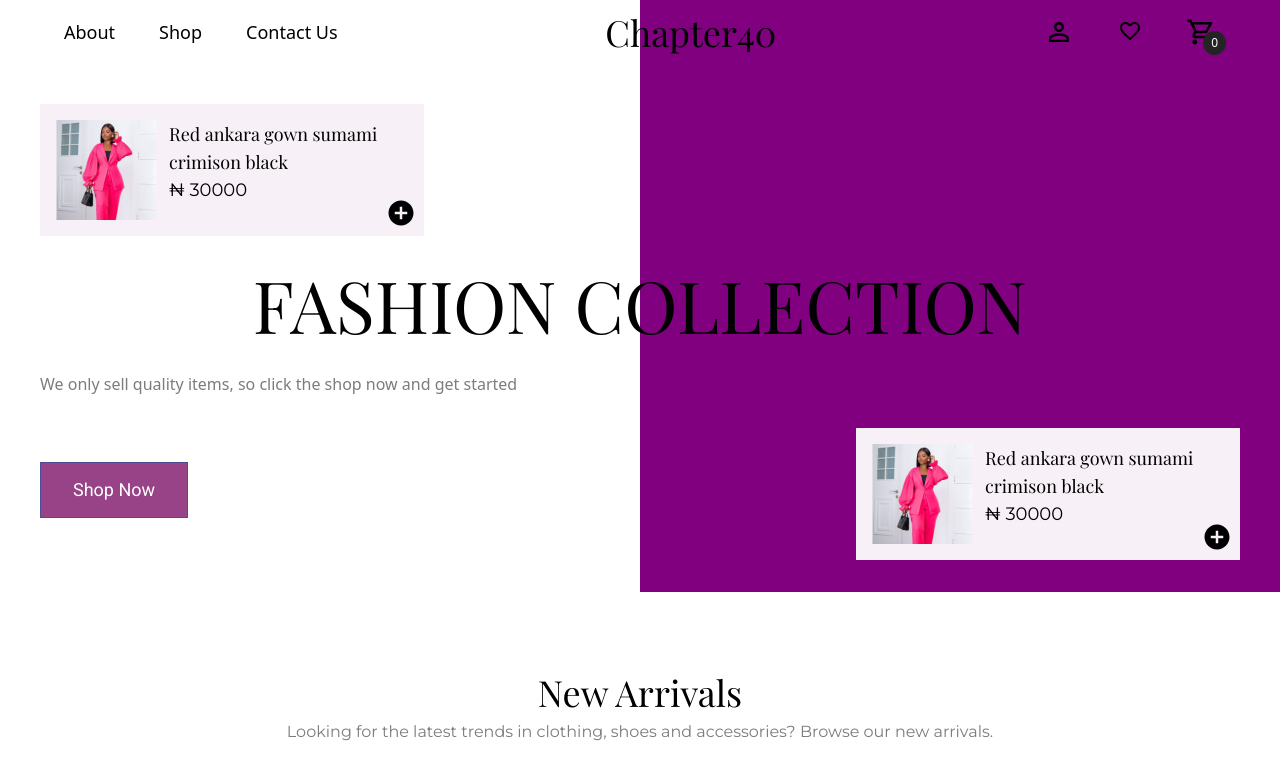
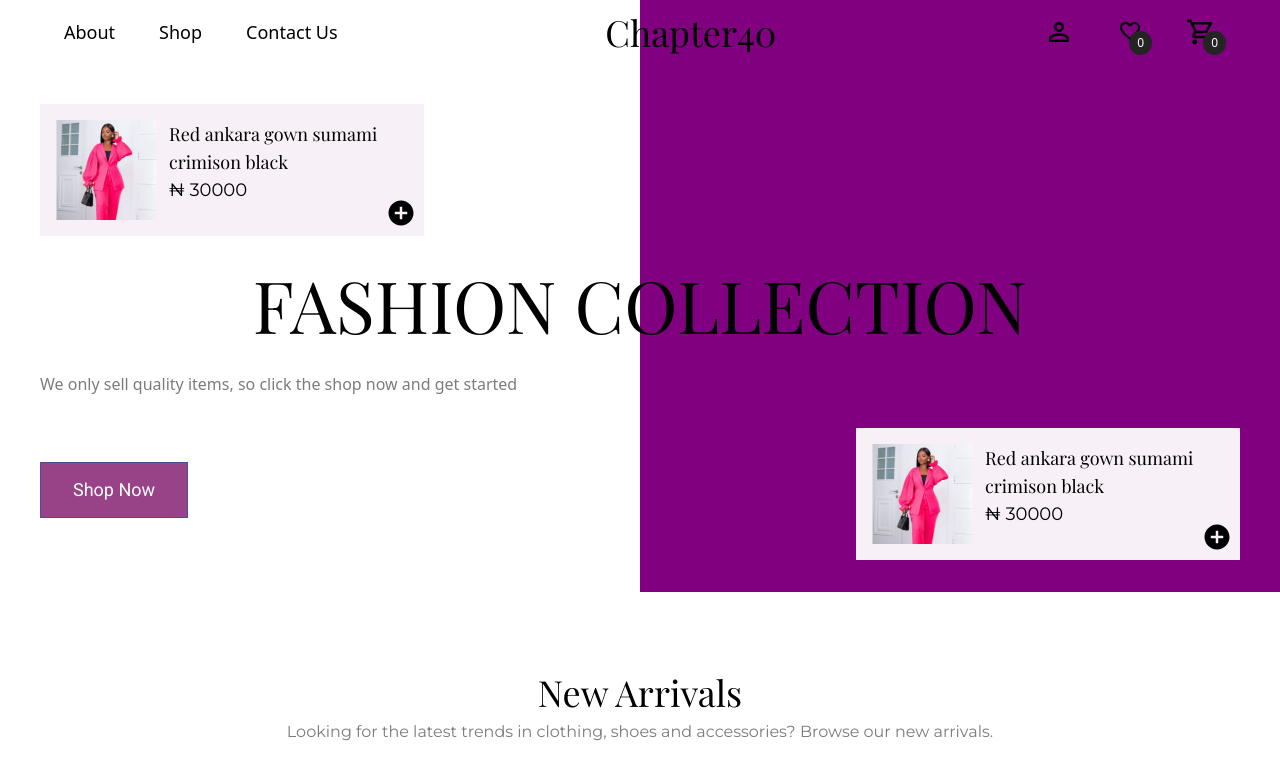
Before and after one commit to Temi-Dire/chapter40-website, a React (Vite) app: page / in a window 1280 px wide. Shown: the top 766 px of the page. Built offline with nearby package versions, Linux system fonts and the light colour scheme.

Commit message:
added the favorites store to the navbar component

```diff
--- a/src/components/Navbar.tsx
+++ b/src/components/Navbar.tsx
@@ -24,8 +24,8 @@ const Navbar = () => {
   };
 
   const store = useStore();
-
   const basket = store.basket;
+  const favorites = store.favorites;
 
   const totalItemsInBasket = () => {
     let sum = 0;
@@ -34,6 +34,8 @@ const Navbar = () => {
     }
     return sum;
   };
+
+
 
   const { user } = useStore();
 
@@ -96,10 +98,13 @@ const Navbar = () => {
                   <PersonOutlineOutlinedIcon style={iconSize} />
                 </Link>
               </li>
-              <li className="mr-11 hidden lg:list-item">
+              <li className="relative mr-11 hidden lg:list-item">
                 <Link to={!user ? "/wishlist" : "/auth/login"}>
-                  <FavoriteBorderOutlinedIcon />
+                  <FavoriteBorderOutlinedIcon className="cursor-pointer" />
                 </Link>
+                <span className="bg-black text-white p-1 px-2 rounded-[50%] absolute bottom-[-8px] text-xs right-[-10px]">
+                  {favorites.length}
+                </span>
               </li>
               <li className="relative" onClick={() => setOpen(true)}>
                 <ShoppingCartOutlinedIcon
```
